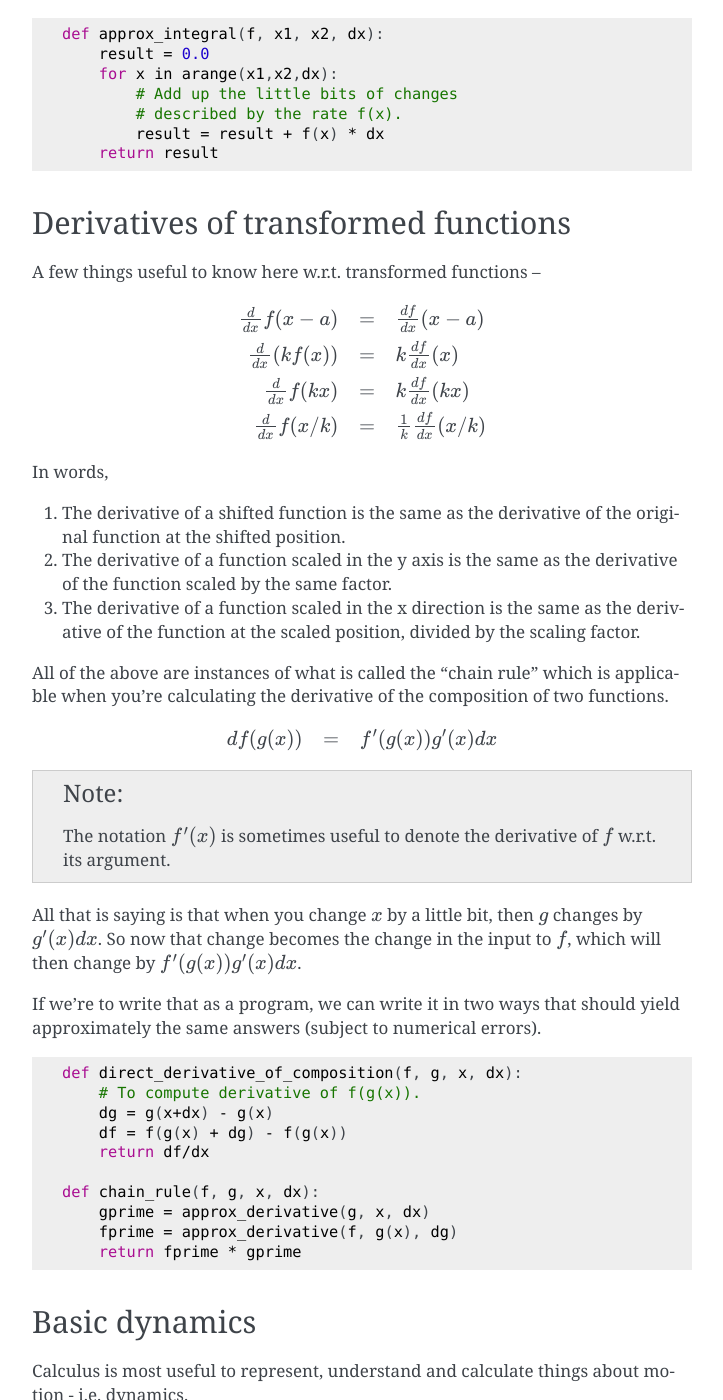
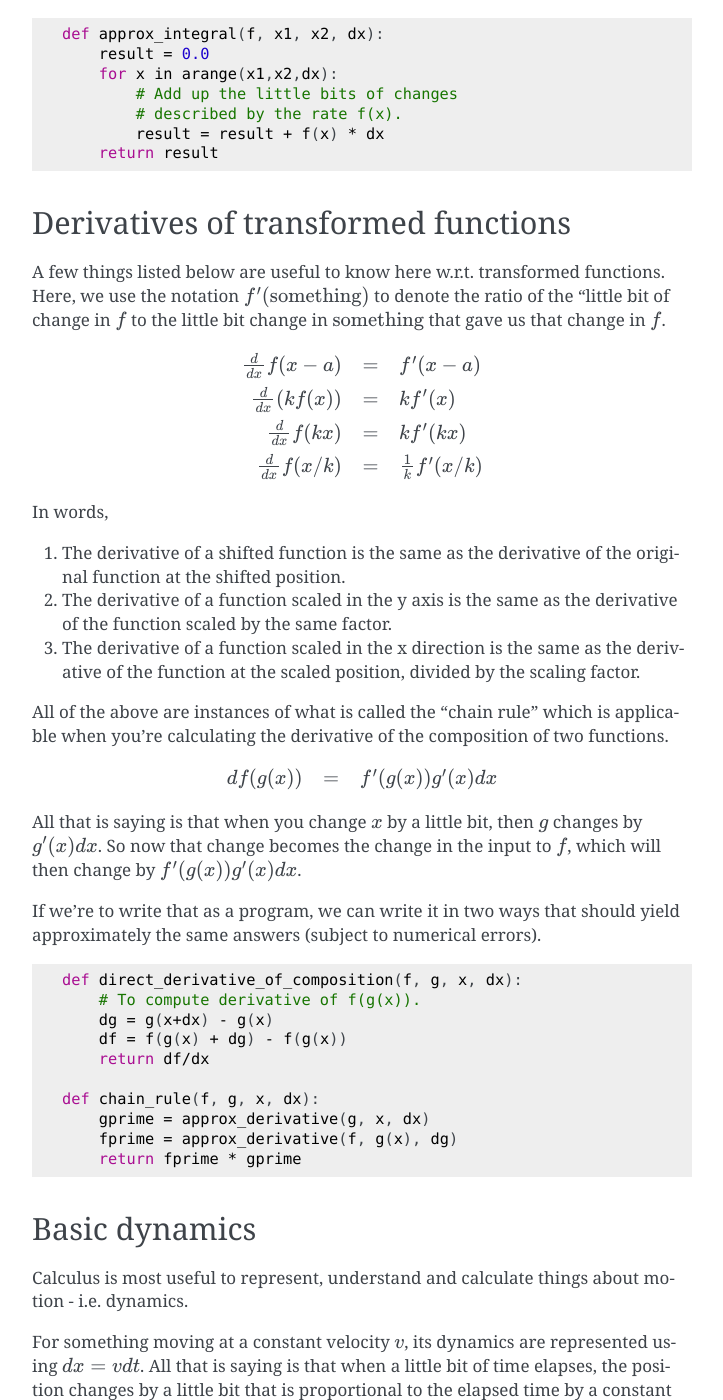
Before and after one commit to kreauniv/comparts431, a Sphinx documentation site: the page built from source/math.rst, in a window 1280 px wide and 1400 px high, scrolled down 7391 px. Shown: the whole window, without its empty margins (388-1111 px from the left). Built offline with Sphinx 7.4.7, drawn with Linux system fonts in a browser that asks for light colours.

Commit message:
Clarified notation

```diff
--- a/source/math.rst
+++ b/source/math.rst
@@ -269,15 +269,18 @@ be written as a summation loop in python.
 Derivatives of transformed functions
 ------------------------------------
 
-A few things useful to know here w.r.t. transformed functions --
+A few things listed below are useful to know here w.r.t. transformed functions.
+Here, we use the notation :math:`f'(\text{something})` to denote the ratio of
+the "little bit of change in :math:`f` to the little bit change
+in :math:`\text{something}` that gave us that change in :math:`f`.
 
 .. math::
 
     \begin{array}{rcl}
-    \frac{d}{dx}f(x-a) &=& \frac{df}{dx}(x-a) \\
-    \frac{d}{dx}(kf(x)) &=& k\frac{df}{dx}(x) \\
-    \frac{d}{dx}f(kx) &=& k \frac{df}{dx}(kx) \\
-    \frac{d}{dx}f(x/k) &=& \frac{1}{k} \frac{df}{dx}(x/k)
+    \frac{d}{dx}f(x-a) &=& f'(x-a) \\
+    \frac{d}{dx}(kf(x)) &=& k f'(x) \\
+    \frac{d}{dx}f(kx) &=& k f'(kx) \\
+    \frac{d}{dx}f(x/k) &=& \frac{1}{k} f'(x/k)
     \end{array}
 
 In words,
@@ -302,9 +305,6 @@ of two functions.
     \begin{array}{rcl}
     df(g(x)) &=& f'(g(x)) g'(x) dx
     \end{array}
-
-.. note:: The notation :math:`f'(x)` is sometimes useful to denote the
-   derivative of :math:`f` w.r.t. its argument.
 
 All that is saying is that when you change :math:`x` by a little bit, then
 :math:`g` changes by :math:`g'(x)dx`. So now that change becomes the change in
```
